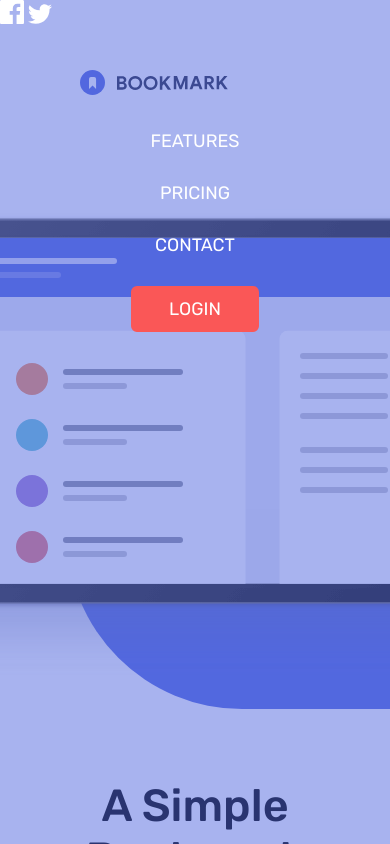
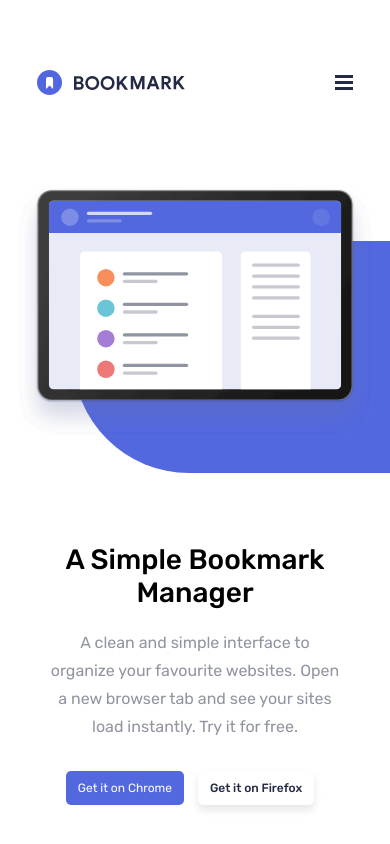
Before and after one commit to iSugam/Frontend-Mentor-Bookmark-landing-page, a plain HTML site: page index.html in a window 390 px wide. Shown: the top 844 px of the page. Drawn offline with Linux system fonts and the light colour scheme.

Commit message:
Made Header and Hero section responsive.

```diff
--- a/styles.css
+++ b/styles.css
@@ -28,8 +28,16 @@ body {
     text-transform: uppercase
 }
 
+#header .logo {
+    z-index: 1999;
+}
+
 .nav-close-icon,
 .hamburger-icon {
+    display: none;
+}
+
+#header .social-icon {
     display: none;
 }
 
@@ -88,16 +96,63 @@ body {
 
     #header {
         position: relative;
+        padding: 0 2.3rem;
+    }
+
+    .nav-close-icon,
+    .hamburger-icon {
+        display: block;
+    }
+
+    .hamburger-icon.active {
+        display: none;
+    }
+
+    .nav-close-icon {
+        position: absolute;
+        top: 3rem;
+        right: 2.37rem;
     }
 
     #header nav {
         position: fixed;
-        top: 0;
+        top: -100%;
         right: 0;
         z-index: 999;
-        background-color: hsl(231 69% 60% / .5);
+        background-color: rgba(2, 22, 64, 0.838);
         width: 100%;
         min-height: 100vh;
+        transition: top 200ms ease;
+    }
+    #header nav.active {
+        top: 0;
+    }
+
+    #header .logo svg circle.active {
+        fill: #fff;
+        transition: 300ms;
+    }
+    #header .logo svg g g path.active {
+        fill: #000;
+        transition: 300ms;
+    }
+    #header .logo svg g path.active {
+        fill: #fff;
+        transition: 300ms;
+    }
+
+    /****** Header SOCIAL NETWORK ICONS ******/
+    #header .social-icon {
+        display: block;
+        position: absolute;
+        bottom: 0;
+        left: 0;
+        width: 100%;
+        text-align: center;
+    }
+
+    #header .social-icon img {
+        margin: 20px 20px;
     }
 
     #header nav ul {
@@ -106,15 +161,38 @@ body {
         width: 100%;
     }
 
-    #header nav ul li{
+    #header nav ul li {
         display: block;
         margin: 30px 0;
+        width: 100%;
         text-align: center;
+        position: relative;
+    }
+    #header nav ul li::before {
+        content: '';
+        position: absolute;
+        top: -80%;
+        left: 50%;
+        transform: translate(-50%, 0);
+        width: 80%;
+        height: .5px;
+        background-color: hsl(229 8% 60% / .6);
+    }
+
+    #header nav ul li:last-child:before {
+        top: -30%;
     }
 
     #header nav ul li a {
         font-size: 18px;
-        color: #fff;
+        color: #fff9;
+        width: 80%;
+    }
+
+    #header nav ul li:last-child a {
+        color: #fff9;
+        background-color: transparent;
+        border-color: #fff9;
     }
 }
 
@@ -198,8 +276,47 @@ body {
 /**************** MEDIA QUERY for HERO ****************/
 @media (max-width: 1100px) {
     .hero {
-        padding: 2.5rem 10rem;
+        padding: 1rem;
         flex-direction: column-reverse;
+        align-items: center;
+        justify-content: center;
         text-align: center;
     }
 }
+
+@media (max-width: 756px) {
+
+    .hero .hero-content {
+        padding: 0 2rem;
+        gap: 20px;
+    }
+
+    .hero .hero-content h1 {
+        font-size: 28px;
+        font-weight: 500;
+    }
+
+    .hero .hero-content p {
+        font-size: 16px;
+    }
+
+    .hero .hero-content .hero-content-btns a {
+        font-size: 12px;
+        padding: 8px 10px;
+        border-radius: 5px;
+        margin-top: 0;
+    }
+
+    .hero .hero-image {
+        width: 100% !important;
+    }
+
+     .hero .hero-image img {
+        width: 100% !important;
+    }
+
+     .hero .hero-image .hero-background {
+        width: 140%;
+        height: 90%;
+    }
+}
```
